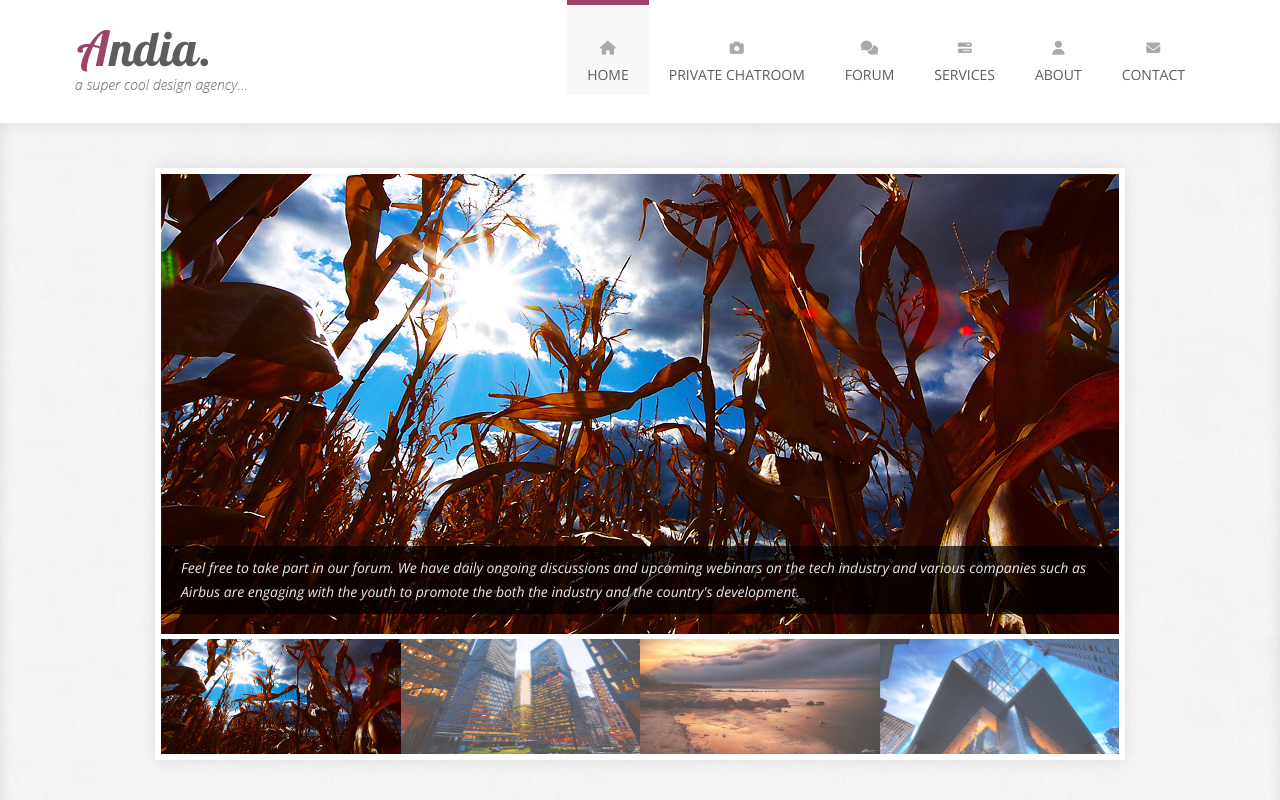
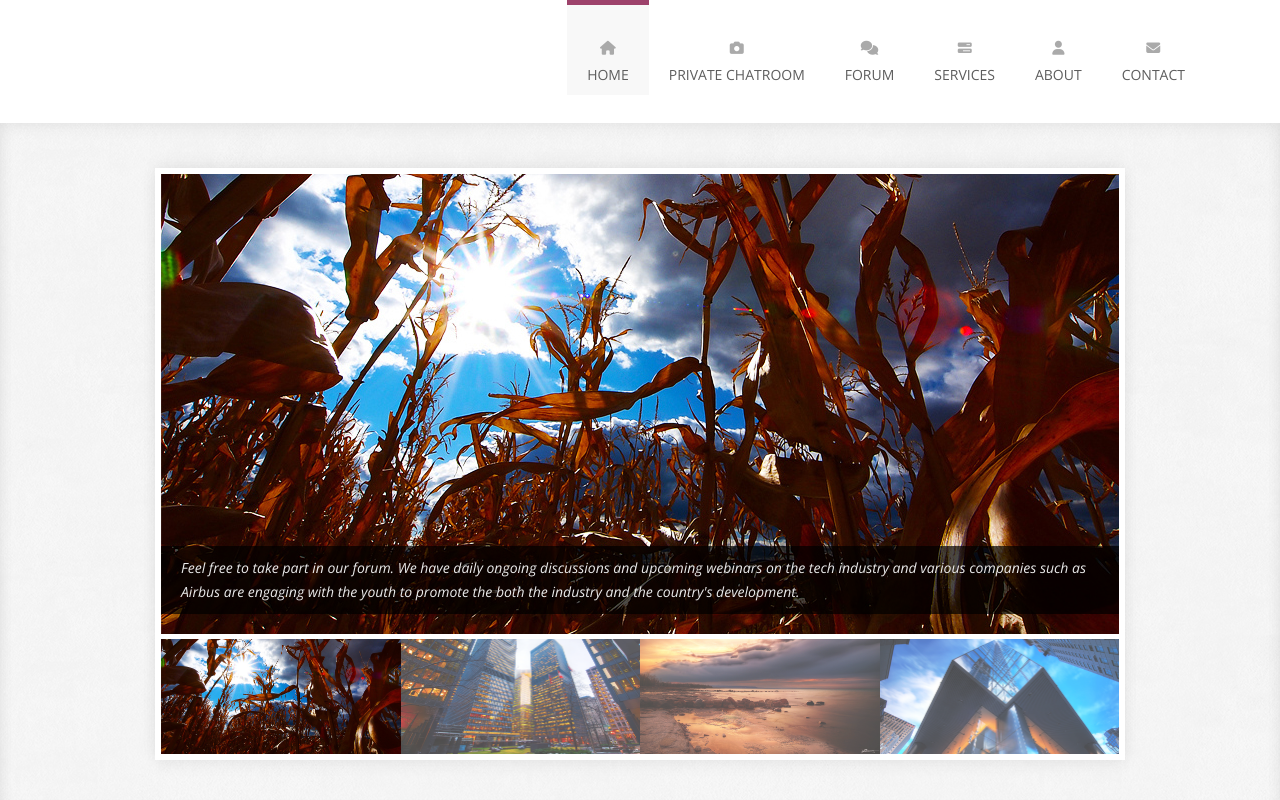
Before and after one commit to ndolowinter/Aero-V-Africa-Website, a plain HTML site: page index.html in a window 1280 px wide. Shown: the top 800 px of the page. Drawn offline with nearby package versions, Linux system fonts and the light colour scheme; some packages are replaced by stand-ins of ours; a web font is replaced by a local one.

Commit message:
settings

```diff
--- a/assets/css/style.css
+++ b/assets/css/style.css
@@ -62,7 +62,7 @@ strong { font-weight: bold; }
     width: 280px;
     height: 63px;
     padding: 30px 0;
-    background: url(../img/logo.png) 20px center no-repeat;
+    /*background: url(../img/logo.png) 20px center no-repeat;*/
 }
 
 .header ul.nav {
```
